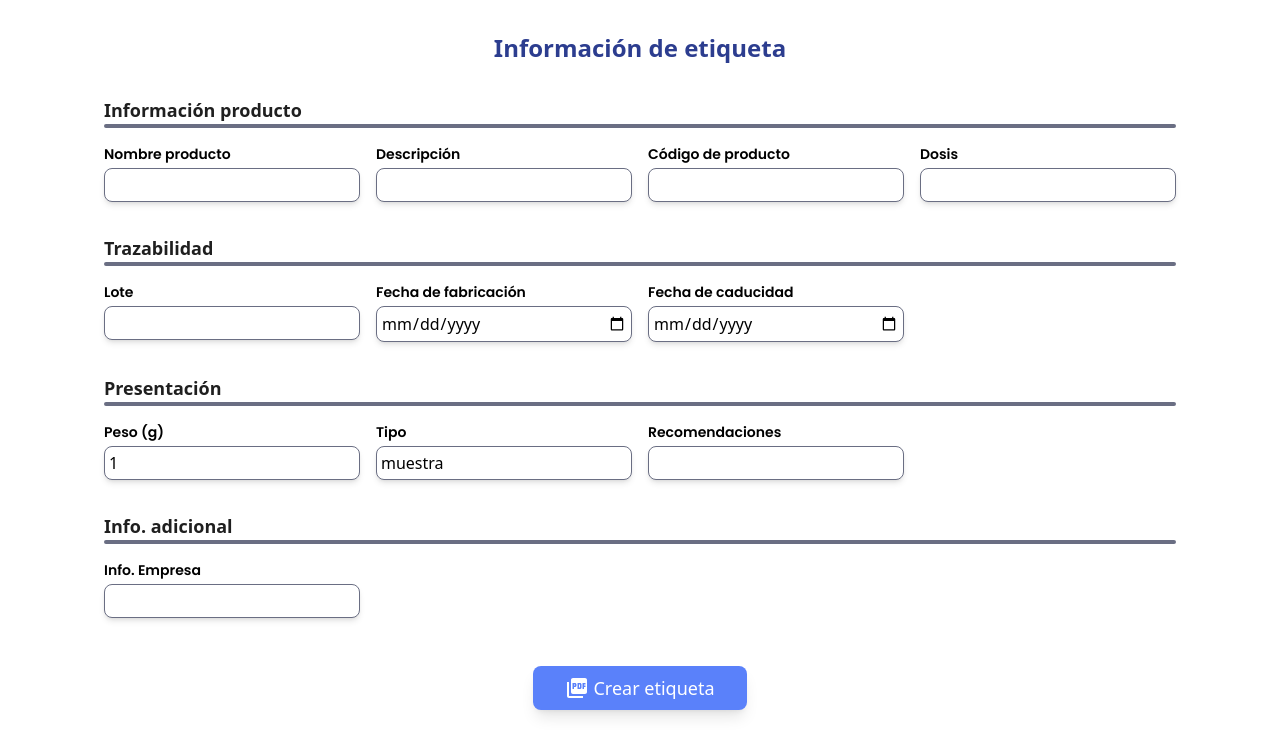
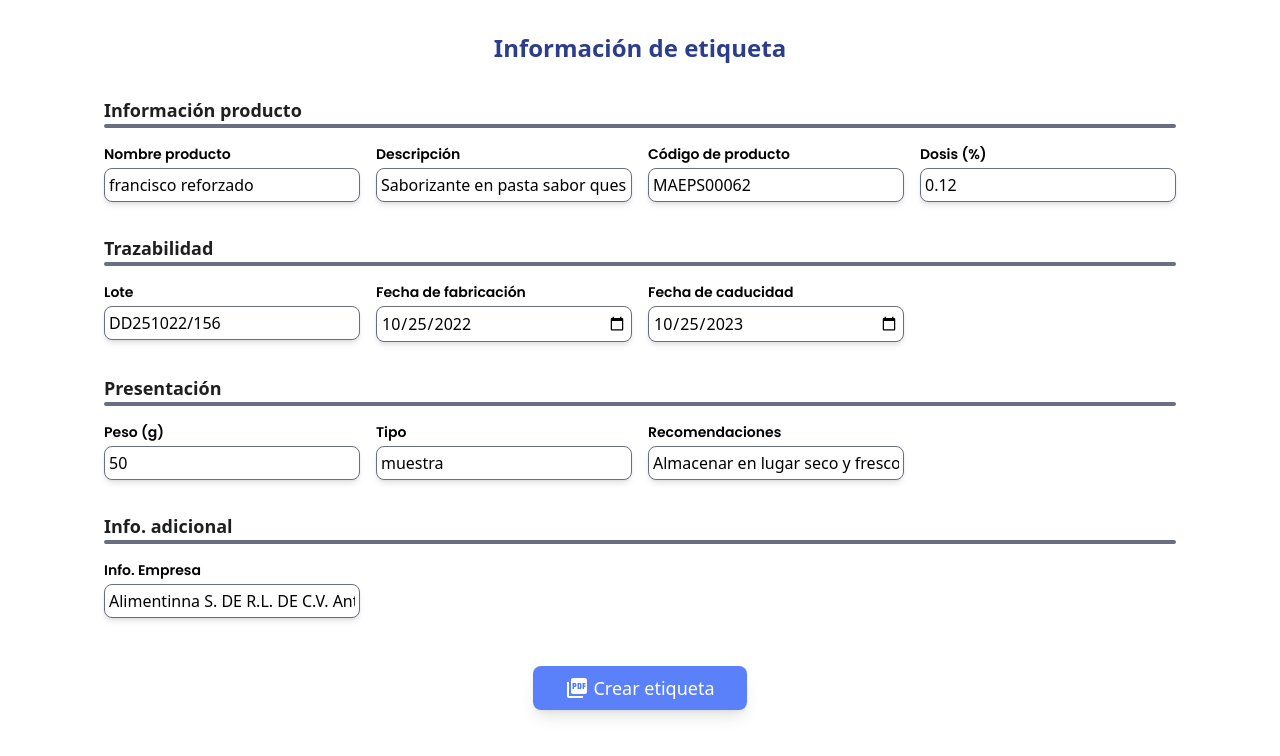
Before and after one commit to franjmr0416/label-maker, a React (Vite) app: page / in a window 1280 px wide. Shown: the top 756 px of the page. Built offline with nearby package versions, Linux system fonts and the light colour scheme.

Commit message:
chore: agregando info default en formulario

```diff
--- a/src/layouts/CreateLabelForm.tsx
+++ b/src/layouts/CreateLabelForm.tsx
@@ -5,16 +5,18 @@ import { MdPictureAsPdf } from 'react-icons/md'
 const CreateLabelForm = () => {
   const formik = useFormik({
     initialValues: {
-      nombre: '',
-      descripcion: '',
-      codigo_producto: '',
-      lote: '',
-      fecha_fabricacion: '',
-      fecha_caducidad: '',
-      dosis: '',
-      info_empresa: '',
-      recomendaciones: '',
-      peso: 1,
+      nombre: 'francisco reforzado',
+      descripcion: 'Saborizante en pasta sabor queso asadero reforzado.',
+      codigo_producto: 'MAEPS00062',
+      lote: 'DD251022/156',
+      fecha_fabricacion: '2022-10-25',
+      fecha_caducidad: '2023-10-25',
+      dosis: '0.12',
+      info_empresa:
+        'Alimentinna S. DE R.L. DE C.V. Antonio García Cubas 1200, Alfredo Vazquez Bonfil, 38010 Celaya, Gto. Tel. (461) 279-7264',
+      recomendaciones:
+        'Almacenar en lugar seco y fresco a una temperatura no mayor a 25°C.',
+      peso: 50,
       tipo: 'muestra',
     },
     onSubmit: (values) => {
@@ -53,7 +55,7 @@ const CreateLabelForm = () => {
             onChange={formik.handleChange}
           />
           <FormControl
-            label='Dosis'
+            label='Dosis (%)'
             name='dosis'
             type='text'
             value={formik.values.dosis}
```
